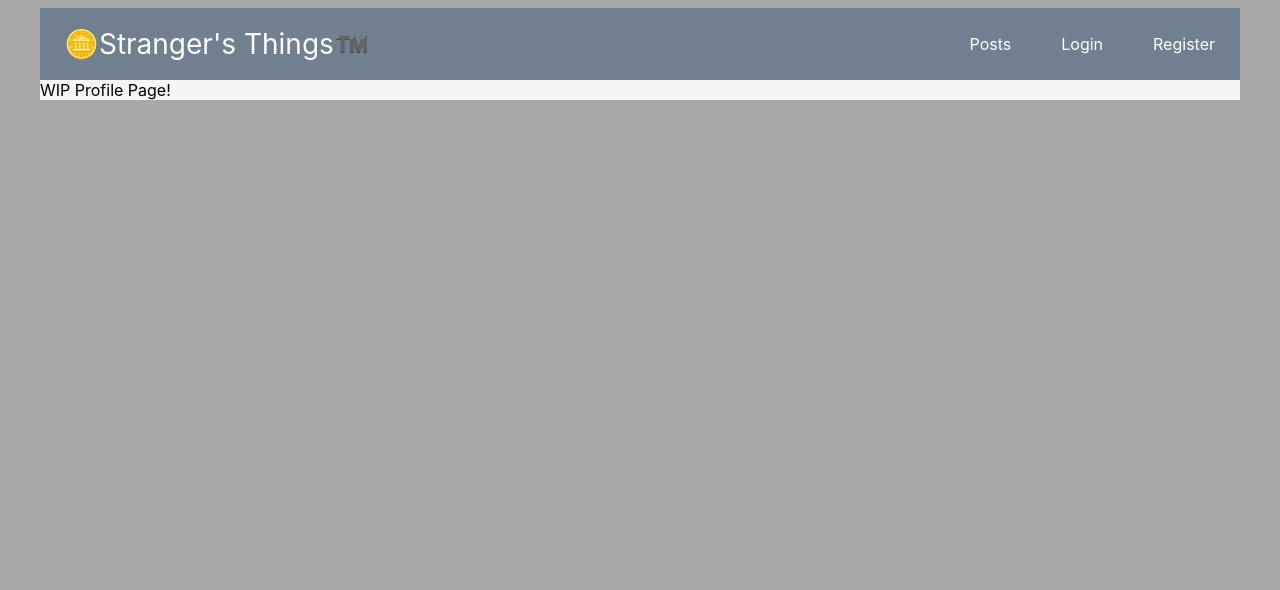
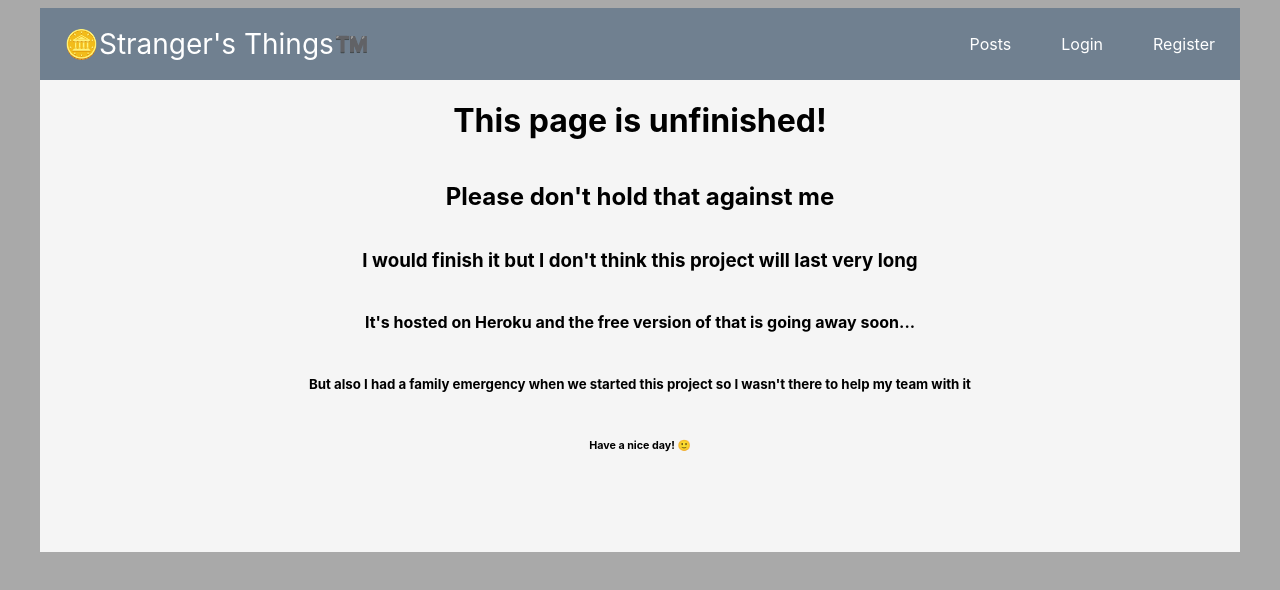
Before and after one commit to ColinH58/strangers-things, a React (Create React App) app: page /profile in a window 1280 px wide. Shown: the top 590 px of the page. Built offline with nearby package versions, Linux system fonts and the light colour scheme.

Commit message:
ready to run the build

```diff
--- a/src/Components/Profile.jsx
+++ b/src/Components/Profile.jsx
@@ -1,7 +1,16 @@
 import React from "react";
 
 const Profile = () => {
-  return <div>WIP Profile Page!</div>;
+  return (
+    <div className="Profile">
+      <h1>This page is unfinished!</h1>
+      <h2>Please don't hold that against me</h2>
+      <h3>I would finish it but I don't think this project will last very long</h3>
+      <h4>It's hosted on Heroku and the free version of that is going away soon...</h4>
+      <h5>But also I had a family emergency when we started this project so I wasn't there to help my team with it</h5>
+      <h6>Have a nice day! 🙂</h6>
+    </div>
+  );
 };
 
 export default Profile;
--- a/src/index.css
+++ b/src/index.css
@@ -17,7 +17,8 @@ html {
 .Homepage,
 .Login,
 .Register,
-.PostForm {
+.PostForm,
+.Profile {
   display: flex;
   flex-direction: column;
   justify-content: center;
@@ -26,7 +27,8 @@ html {
 
 .Login,
 .Register,
-.PostForm {
+.PostForm,
+.Profile {
   padding-bottom: 75px;
 }
 
```
